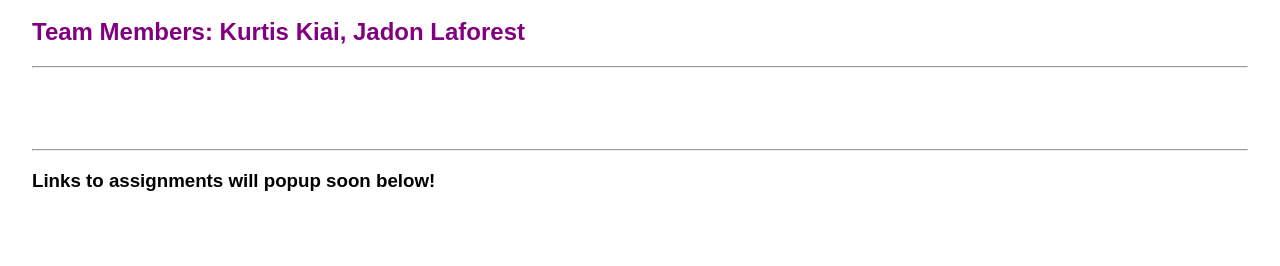
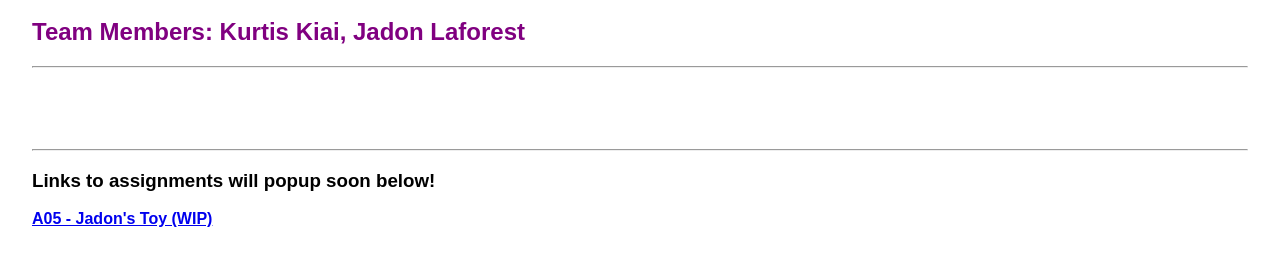
Before and after one commit to itzkurt102/IMGD-2900-BIG-Gamers, a plain HTML site: page index.html in a window 1280 px wide. Shown: the part 72-338 px from the top of the page. Drawn offline with Linux system fonts and the light colour scheme.

Commit message:
Added my game

```diff
--- a/index.html
+++ b/index.html
@@ -19,6 +19,8 @@
     <hr/>
     <h3>Links to assignments will popup soon below!</h3>
 
+    <p><a href="2900/A05 - jjlaforest/game.html"><strong>A05 - Jadon's Toy (WIP)</strong></a></p>
+
     <!--<p><a href="2900/index.html"><strong>IMGD-2900: Digital Game Design I</strong></a></p>
     <p>Links to other parts of your Web site can be included here.</p>
     <p>This is a test sentence.</p> -->
```
